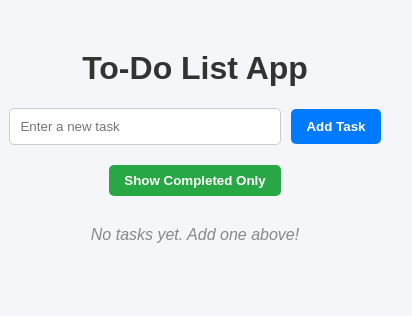
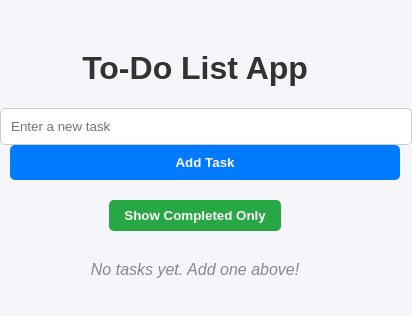
Before and after one commit to Topdan95/todo-list, a React (Create React App) app: page / in a window 390 px wide. Shown: the top 316 px of the page, 412 px wide, since content can reach past the window. Built offline with nearby package versions, Linux system fonts and the light colour scheme; the HTML template or start-up script is replaced by a standard one.

Commit message:
Fix mobile spacing for input and add button

```diff
--- a/src/App.css
+++ b/src/App.css
@@ -139,3 +139,16 @@ ul {
 .delete-button:hover {
   background-color: darkred;
 }
+
+/* Mobile Layout */
+@media (max-width: 600px) {
+  .input-section {
+    flex-direction: column;
+    gap: 15px;
+    width: 100%;
+  }
+
+  .task-input, .add-button {
+    width: 100%;
+  }
+}
```
